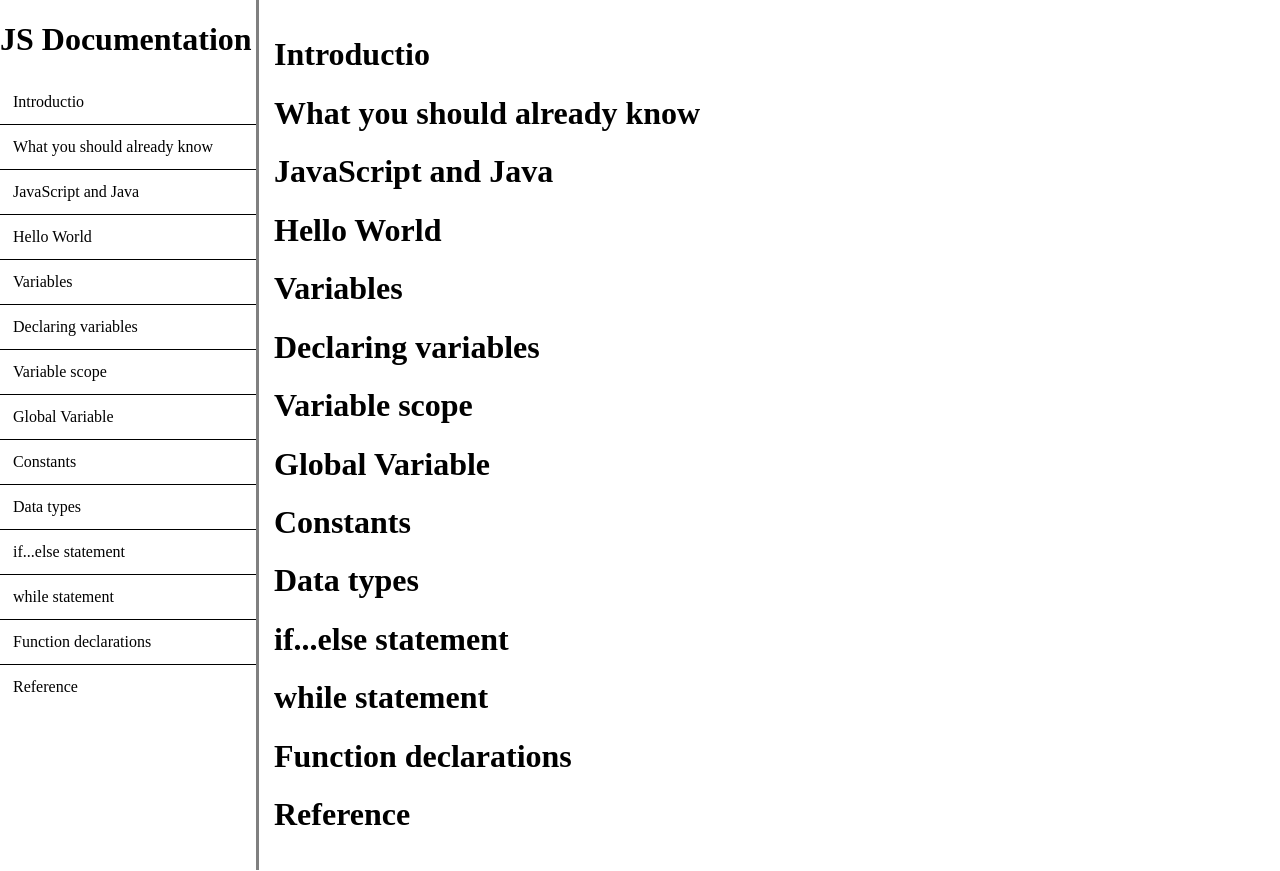
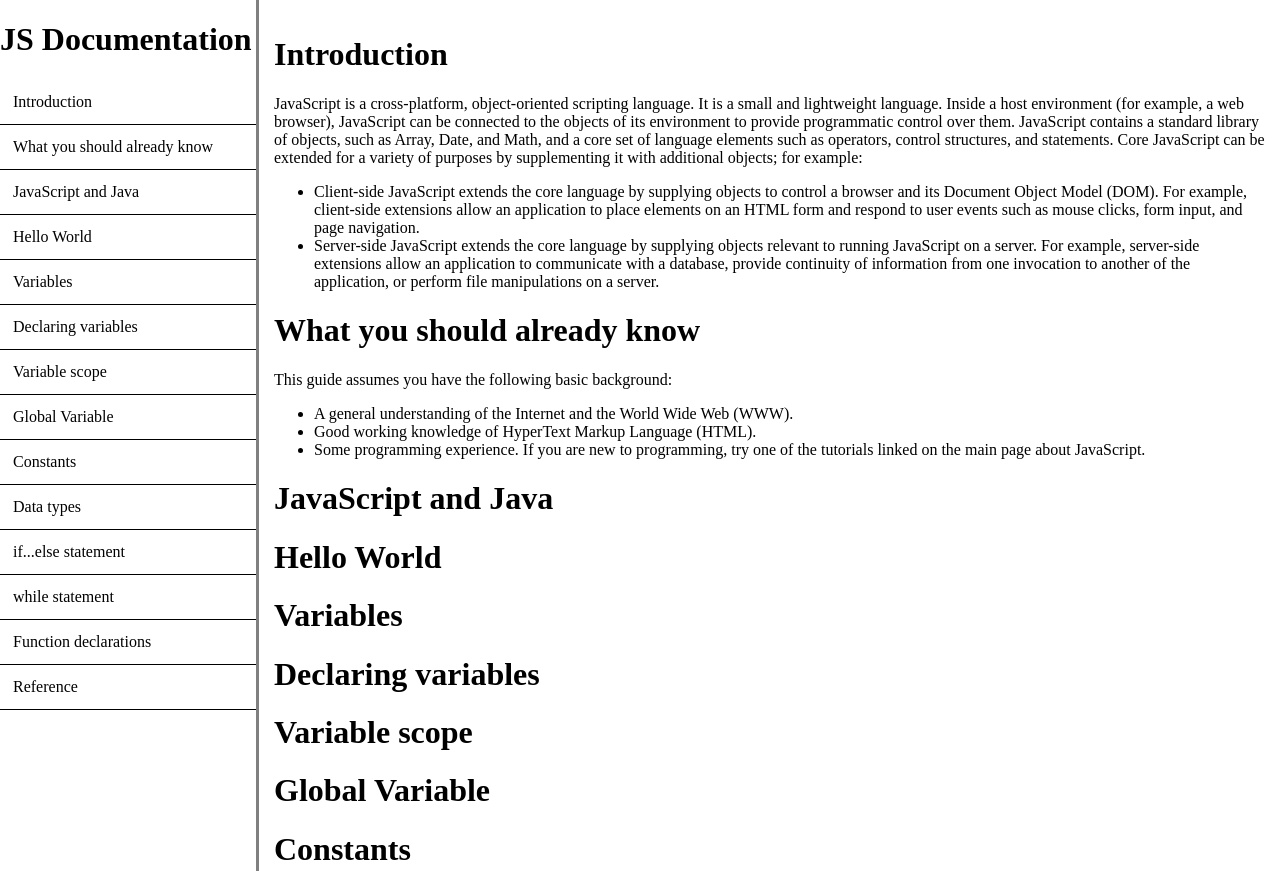
Before and after one commit to ismailhallirumuhammad/ismail-brian, a plain HTML site: page index.html in a window 1280 px wide. Shown: the top 871 px of the page. Drawn offline with Linux system fonts and the light colour scheme.

Commit message:
ismail added text in the nav-bar body

```diff
--- a/index.html
+++ b/index.html
@@ -11,7 +11,7 @@
     <div class="nav-bar">
         <h1>JS Documentation</h1>
         <ul>
-            <li><a href="#introduction">Introductio</a></li>
+            <li><a href="#introduction">Introduction</a></li>
             <li><a href="#what-you-should-already-know">What you should already know</a></li>
             <li><a href="#javascript-and-java">JavaScript and Java</a></li>
             <li><a href="#hello-world">Hello World</a></li>
@@ -29,8 +29,21 @@
     </div>
 
     <div class="body">
-        <h1 id="introduction">Introductio</h1>
+        <h1 id="introduction">Introduction</h1>
+        <p>JavaScript is a cross-platform, object-oriented scripting language. It is a small and lightweight language. Inside a host environment (for example, a web browser), JavaScript can be connected to the objects of its environment to provide programmatic control over them.
+
+            JavaScript contains a standard library of objects, such as Array, Date, and Math, and a core set of language elements such as operators, control structures, and statements. Core JavaScript can be extended for a variety of purposes by supplementing it with additional objects; for example:</p>
+        <ul>
+            <li>Client-side JavaScript extends the core language by supplying objects to control a browser and its Document Object Model (DOM). For example, client-side extensions allow an application to place elements on an HTML form and respond to user events such as mouse clicks, form input, and page navigation.</li>
+            <li>Server-side JavaScript extends the core language by supplying objects relevant to running JavaScript on a server. For example, server-side extensions allow an application to communicate with a database, provide continuity of information from one invocation to another of the application, or perform file manipulations on a server.</li>
+        </ul>
         <h1 id="what-you-should-already-know">What you should already know</h1>
+        <p>This guide assumes you have the following basic background:</p>
+        <ul>
+            <li>A general understanding of the Internet and the World Wide Web (WWW).</li>
+            <li>Good working knowledge of HyperText Markup Language (HTML).</li>
+            <li>Some programming experience. If you are new to programming, try one of the tutorials linked on the main page about JavaScript.</li>
+        </ul>
         <h1 id="javascript-and-java">JavaScript and Java</h1>
         <h1 id="hello-world">Hello World</h1>
         <h1 id="variables">Variables</h1>
--- a/style.css
+++ b/style.css
@@ -38,11 +38,11 @@ html, body {
     color: white;
 }
 
-li {
+li a {
     border-bottom: 1px solid black;
 }
 
-li:last-child {
+.nav-bar ul li:last-child {
     border-bottom: none;
 }
 
```
